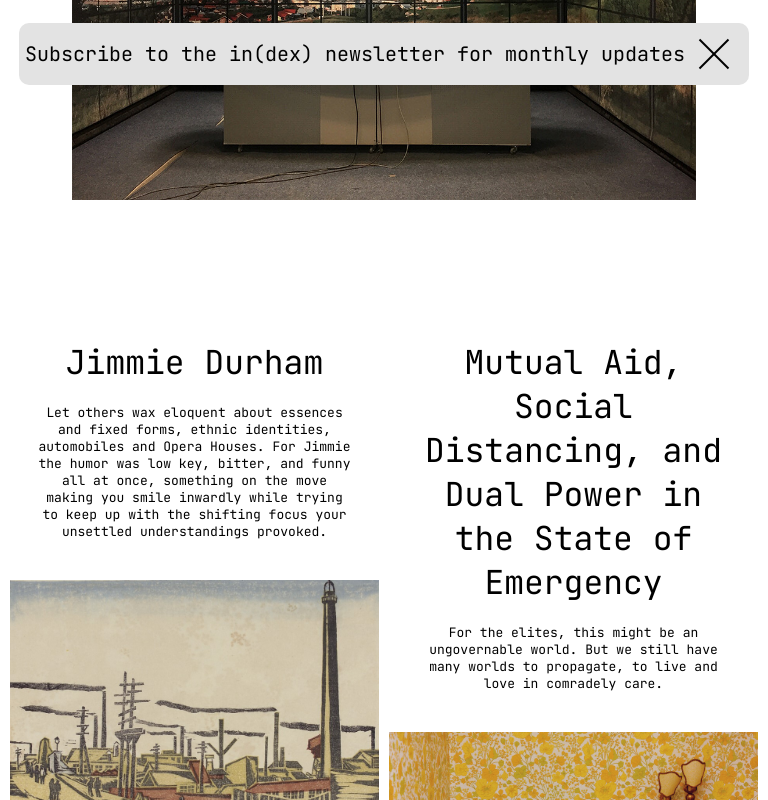
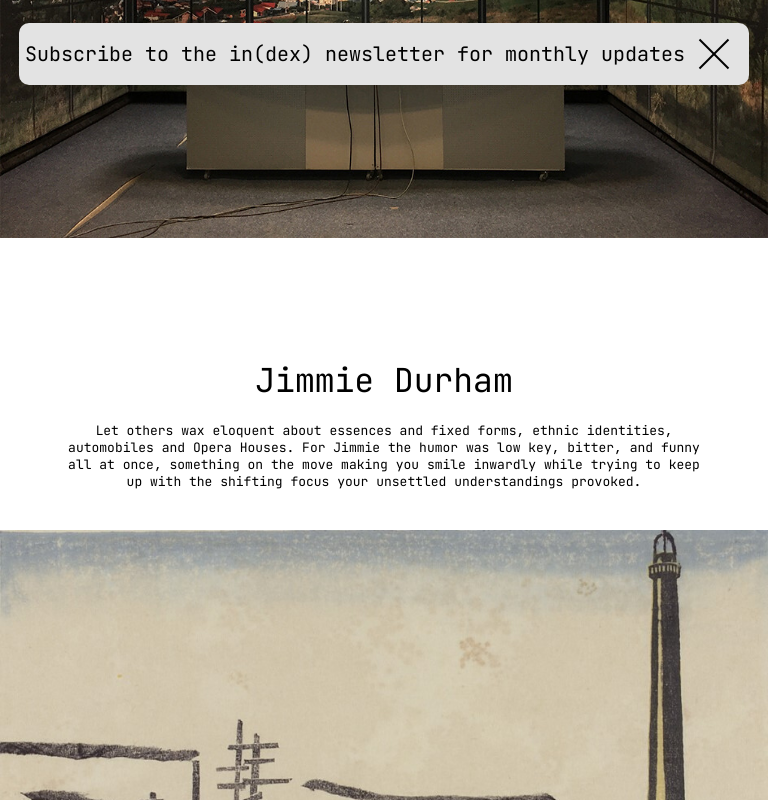
Before and after one commit to MZSkjaerstad/Prosesser_og_brukergrensesnitt, a Vue app: page / in a window 768 px wide. Shown: the part 705-1505 px from the top of the page. Built offline with nearby package versions, Linux system fonts and the light colour scheme.

Commit message:
:ambulance: Responsive hotfix

```diff
--- a/src/components/LatestArticles.vue
+++ b/src/components/LatestArticles.vue
@@ -186,4 +186,19 @@
             padding-top: var(--spacing-small);
         }
     }
+
+    @media only screen and (min-device-width : 768px) and (max-device-width : 1000px) {
+        .articles {
+            padding: var(--spacing-medium) 0px 0px;
+        }
+
+        .articles__latest {
+            grid-column: 1 / span 12;
+        }
+
+        .next__article {
+            grid-column: span 12;
+            padding-top: var(--spacing-small);
+        }
+    }
 </style>
```
